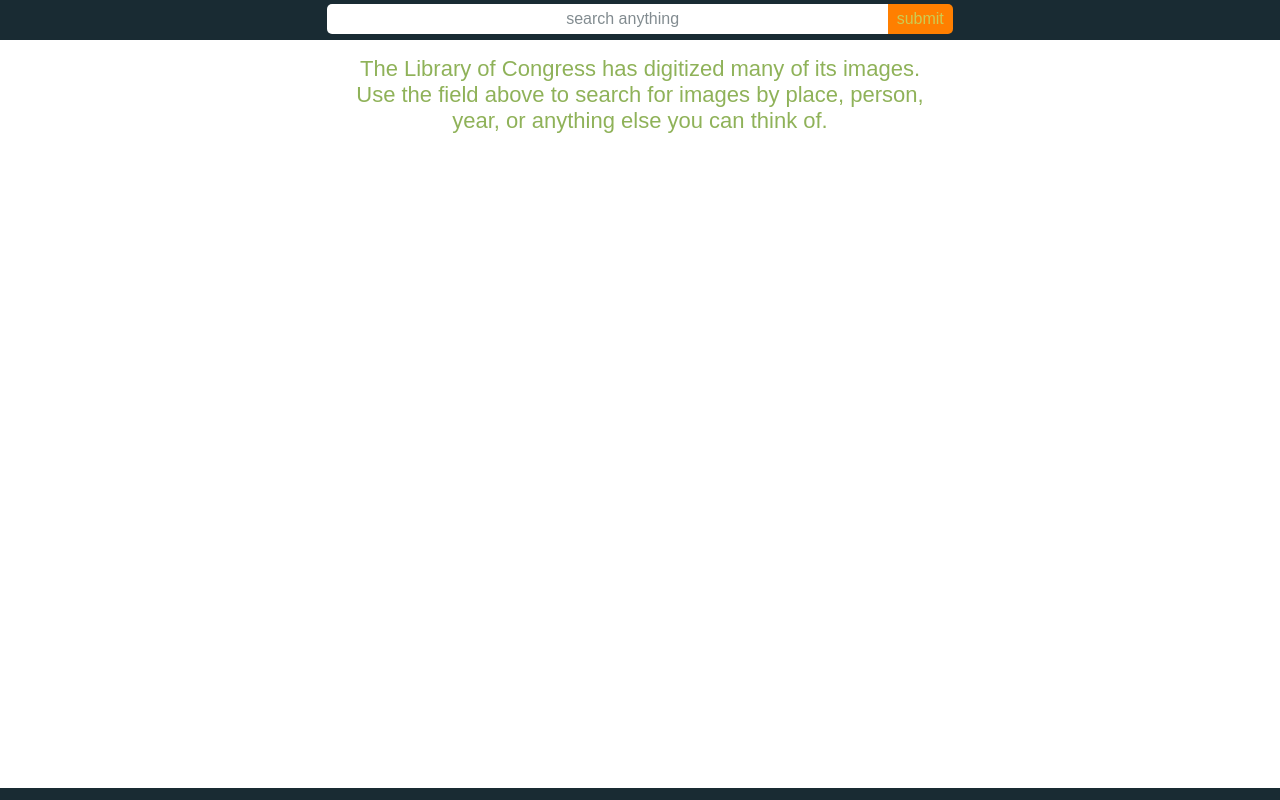
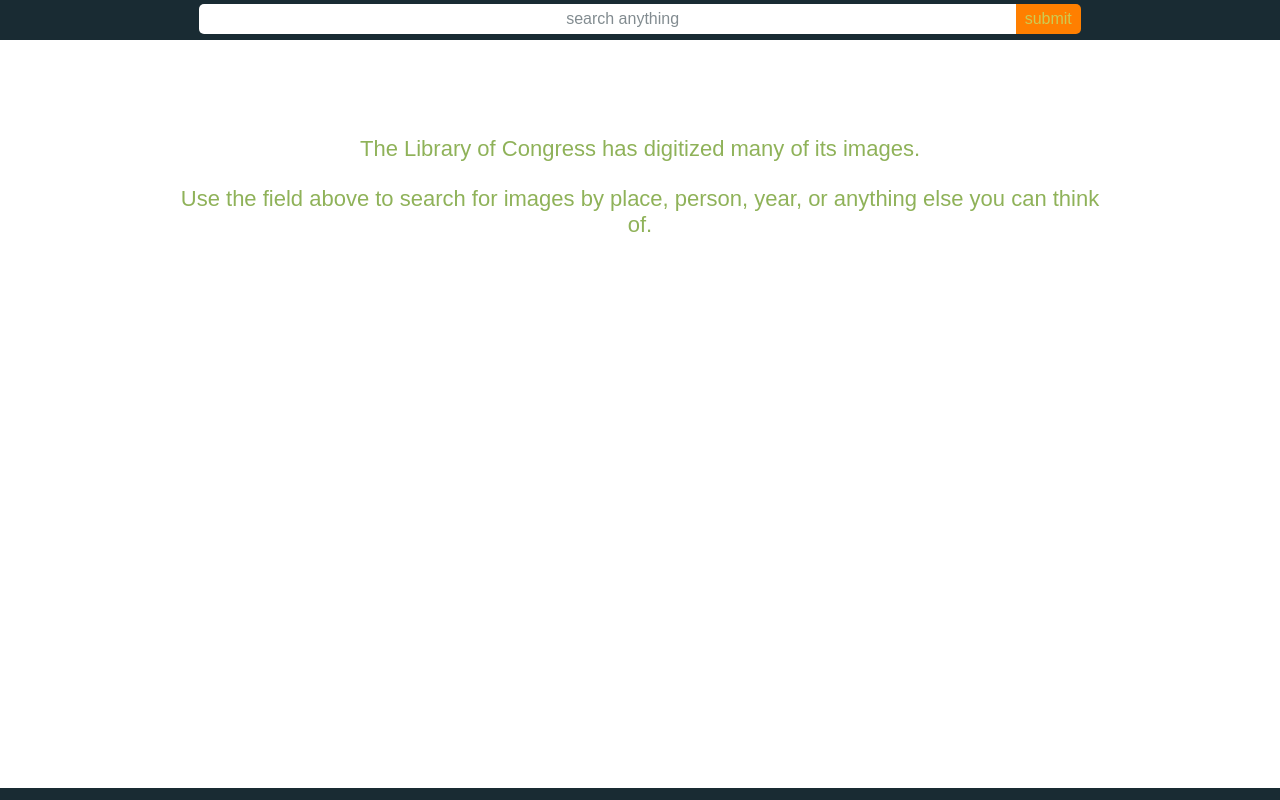
Before and after one commit to elmeltone/apihack-v2, a website built with webpack: page public/index.html in a window 1280 px wide. Built offline with nearby package versions, Linux system fonts and the light colour scheme.

Commit message:
Positions intro text

```diff
--- a/public/index.html
+++ b/public/index.html
@@ -19,8 +19,10 @@
   <section class="middle">
     <div id="results-wrapper">
       <div class="results">
-        <p class="tom-trivia">The Library of Congress has digitized many of its images.</p>
-        <p class="tom-trivia">Use the field above to search for images by place, person, year, or anything else you can think of.</p>
+        <div class="text-wrapper">
+          <p class="intro">The Library of Congress has digitized many of its images.</p>
+          <p class="intro">Use the field above to search for images by place, person, year, or anything else you can think of.</p>
+          </div>
       </div>
     </div>
   </section>
--- a/public/sass/main.scss
+++ b/public/sass/main.scss
@@ -89,7 +89,7 @@
 
 #general {
   color: $dark;
-  width: 40%;
+  width: 60%;
   @include border-radius(5px 0 0 5px);
   padding-left: 3%;
   text-align: center;
@@ -129,9 +129,16 @@
   padding-top: 1em;
 }
 
-.tom-trivia {
-  width: 60%;
+.text-wrapper {
+  width: 100%;
+  margin: 10vh 0;
+  padding: 0;
+}
+
+.intro {
+  width: 90%;
   margin: auto;
+  padding-bottom: 1.5rem;
   font-size: 22px;
   text-align: center;
 }
```
Also changed, not shown: public/main.css.
